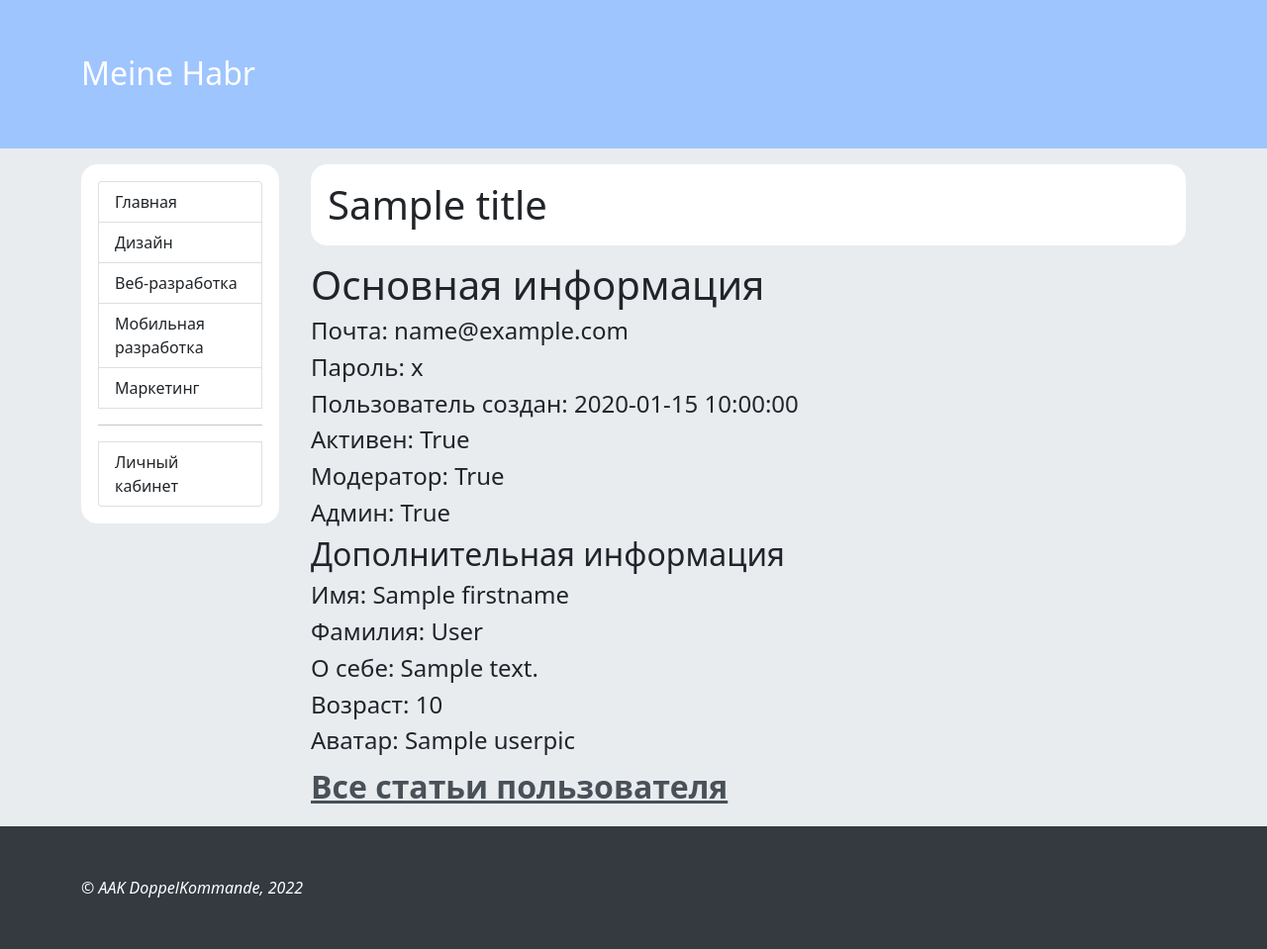
After one commit to mazuralexey93/Habr_project, a Flask app: template habr/templates/profile.html in a window 1280 px wide. The commit adds this page. Shown: the whole page at 99% size. Run offline with Flask 2, Linux system fonts and the light colour scheme; tables that the repository leaves empty hold one stand-in row (values such as "Sample post"); the template is opened without the code that fills it: values that come from a table or form of the project are taken from there, most other values are stand-ins (such as "Sample title", 1, 10 or a date in 2020); some libraries are stand-ins or nearby versions.

Commit message:
create blueprint profile, page for profile in url moocking link id=1

```diff
--- a/habr/app.py
+++ b/habr/app.py
@@ -2,6 +2,7 @@ from flask import Flask
 
 import commands
 from config import Config
+
 from habr.models.database import db, migrate
 
 
@@ -19,7 +20,9 @@ def create_app() -> Flask:
 
 def register_blueprints(app):
     from habr.blueprints.posts import posts
+    from habr.blueprints.profile import profile
     app.register_blueprint(posts)
+    app.register_blueprint(profile)
 
 
 def register_commands(app):
--- a/habr/templates/mainmenu.html
+++ b/habr/templates/mainmenu.html
@@ -5,5 +5,8 @@
         <a class="list-group-item{% if menu == 'web' %} active{% endif %}" href="/theme/web/">Веб-разработка</a>
         <a class="list-group-item{% if menu == 'mobile' %} active{% endif %}" href="/theme/mobile/">Мобильная разработка</a>
         <a class="list-group-item{% if menu == 'marketing' %} active{% endif %}" href="/theme/marketing/">Маркетинг</a>
+        <hr>
+        <a class="list-group-item{% if menu == 'account' %} active{% endif %}" href="/profile/1/">Личный кабинет</a>
+{#        <a class="list-group-item{% if menu == 'account' %} active{% endif %}" href="/profile/{{ user.id }}/">Личный кабинет</a>#}
     </nav>
 </div>
--- /dev/null
+++ b/habr/templates/profile.html
@@ -0,0 +1,20 @@
+{% extends 'base.html' %}
+
+{% block content %}
+    <h1>Основная информация</h1>
+    <h4> Почта: {{ user.email }}</h4>
+    <h4> Пароль: {{ user.password }}</h4>
+    <h4> Пользователь создан: {{ user.created_at }}</h4>
+    <h4> Активен: {{ user.is_active }}</h4>
+    <h4> Модератор: {{ user.is_staff }}</h4>
+    <h4> Админ: {{ user.is_admin }}</h4>
+    <h2>Дополнительная информация</h2>
+    <h4>Имя: {{ profile.firstname }}</h4>
+    <h4>Фамилия: {{ profile.lastname }}</h4>
+    <h4>О себе: {{ profile.description }}</h4>
+    <h4>Возраст: {{ profile.age }}</h4>
+    <h4>Аватар: {{ profile.userpic }}</h4>
+    <div class="heading">
+        <a href="/profile/posts/{{ user.id }}"> Все статьи пользователя</a>
+    </div>
+{% endblock %}
```
Also changed, not shown: habr/blueprints/profile.py (added, +32 -0 lines).
